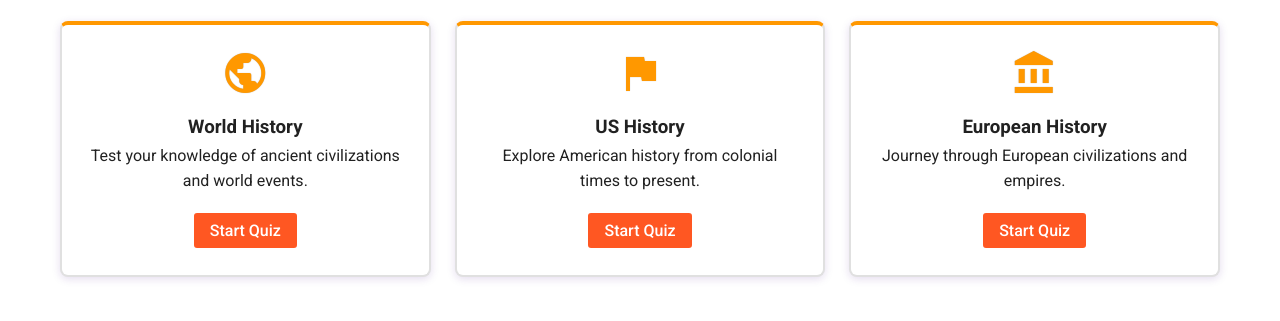
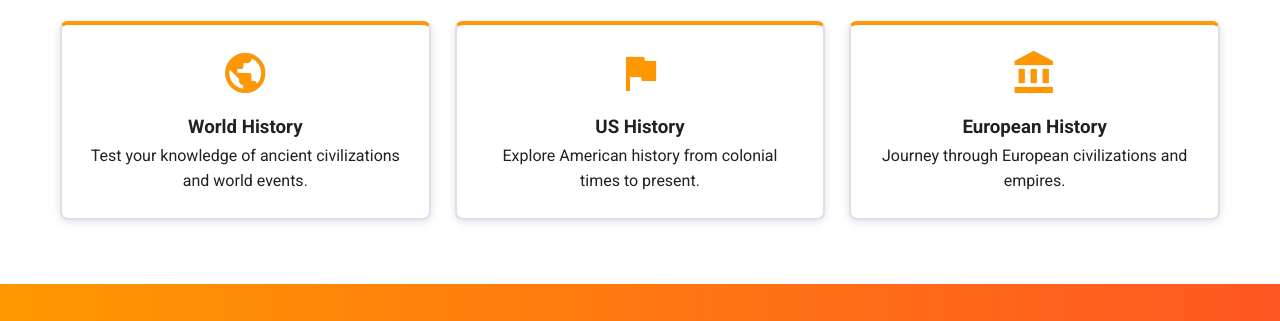
Before and after one commit to hj-create/Navigate, a plain HTML site: page src/view/pages/quizzes.html in a window 1280 px wide. Shown: the part 860-1181 px from the top of the page. Drawn offline with Linux system fonts and the light colour scheme.

Commit message:
removed buttons!!!

```diff
--- a/src/view/pages/quizzes.html
+++ b/src/view/pages/quizzes.html
@@ -284,23 +284,20 @@
 
         <!-- Quiz Category Selection -->
         <div id="quizCategories" class="resources-grid">
-            <div class="resource-card">
+            <div class="resource-card" onclick="showQuiz('world')" style="cursor: pointer;">
                 <span class="material-icons">public</span>
                 <h3>World History</h3>
                 <p>Test your knowledge of ancient civilizations and world events.</p>
-                <button onclick="showQuiz('world')" class="resource-link" style="display:inline-block;margin-top:16px;padding:8px 16px;border-radius:6px;background:var(--accent-color);color:white;text-decoration:none;border:none;cursor:pointer;font-size:1rem;font-family:'Roboto',sans-serif;transition:all 0.3s ease;">Start Quiz</button>
             </div>
-            <div class="resource-card">
+            <div class="resource-card" onclick="showQuiz('us')" style="cursor: pointer;">
                 <span class="material-icons">flag</span>
                 <h3>US History</h3>
                 <p>Explore American history from colonial times to present.</p>
-                <button onclick="showQuiz('us')" class="resource-link" style="display:inline-block;margin-top:16px;padding:8px 16px;border-radius:6px;background:var(--accent-color);color:white;text-decoration:none;border:none;cursor:pointer;font-size:1rem;font-family:'Roboto',sans-serif;transition:all 0.3s ease;">Start Quiz</button>
             </div>
-            <div class="resource-card">
+            <div class="resource-card" onclick="showQuiz('european')" style="cursor: pointer;">
                 <span class="material-icons">account_balance</span>
                 <h3>European History</h3>
                 <p>Journey through European civilizations and empires.</p>
-                <button onclick="showQuiz('european')" class="resource-link" style="display:inline-block;margin-top:16px;padding:8px 16px;border-radius:6px;background:var(--accent-color);color:white;text-decoration:none;border:none;cursor:pointer;font-size:1rem;font-family:'Roboto',sans-serif;transition:all 0.3s ease;">Start Quiz</button>
             </div>
         </div>
 
```
